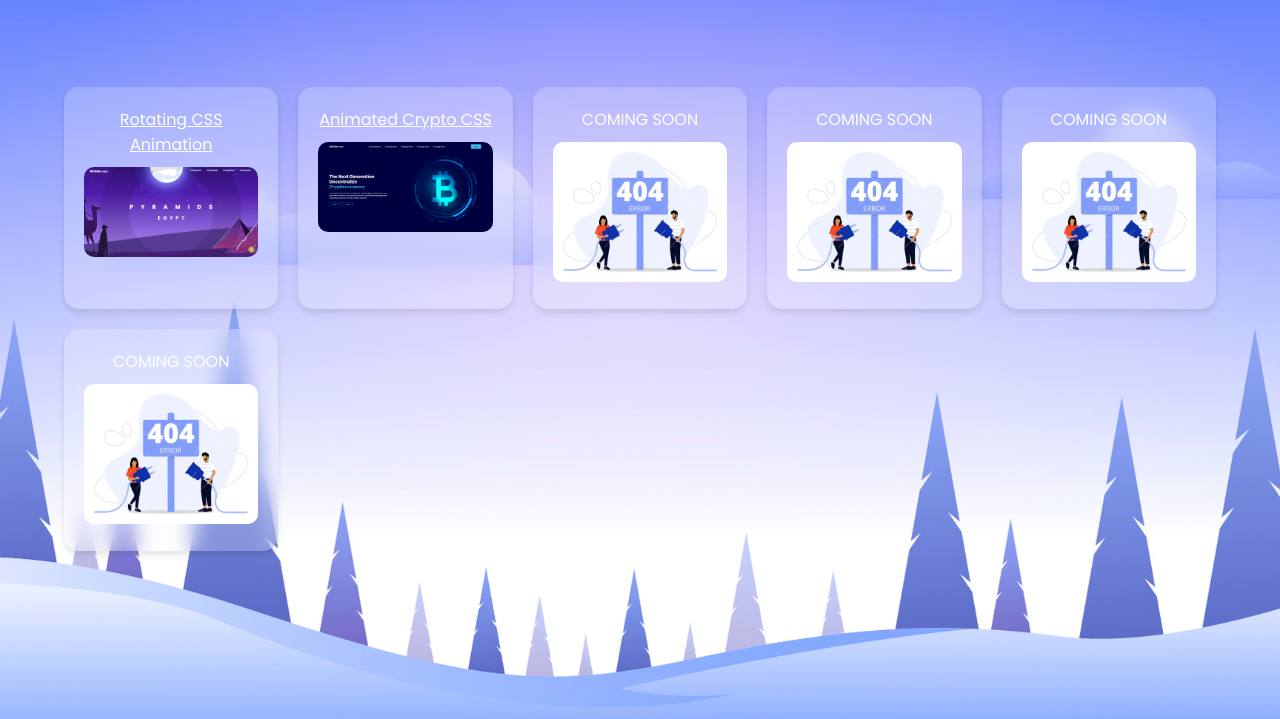
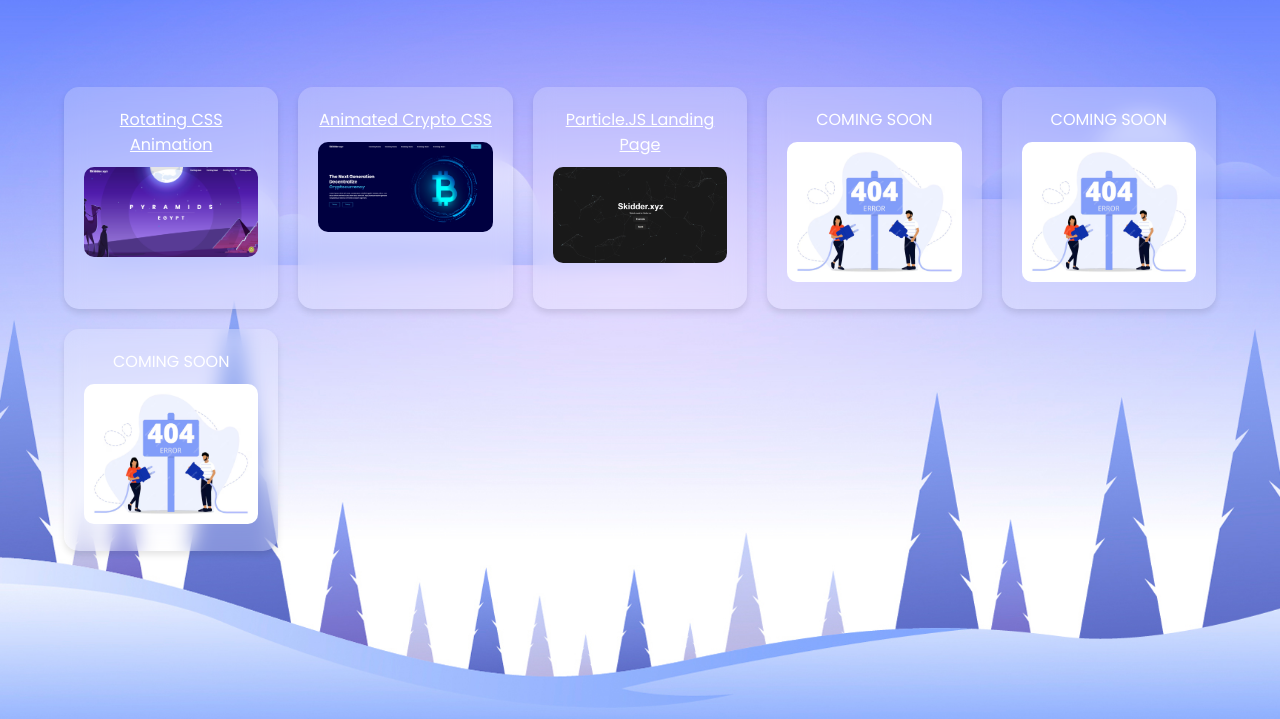
Before and after one commit to networkcatwork/Skidder.xyz-Template, a plain HTML site: page temp.html in a window 1280 px wide. Shown: the part 81-800 px from the top of the page. Drawn offline with Linux system fonts and the light colour scheme.

Commit message:
Update temp.html

```diff
--- a/temp.html
+++ b/temp.html
@@ -121,9 +121,9 @@
             <p>Animated Crypto CSS</p>
             <img src="image2.jpg" alt="Image 2">
         </a>
-        <a class="glass-box">
-            <p>COMING SOON</p>
-            <img src="404.jpg" alt="Image 3">
+        <a href="New folder (4).zip" download="New folder (4).zip" class="glass-box">
+            <p>Particle.JS Landing Page</p>
+            <img src="image3.jpg" alt="Image 3">
         </a>
         <a class="glass-box">
             <p>COMING SOON</p>
```
